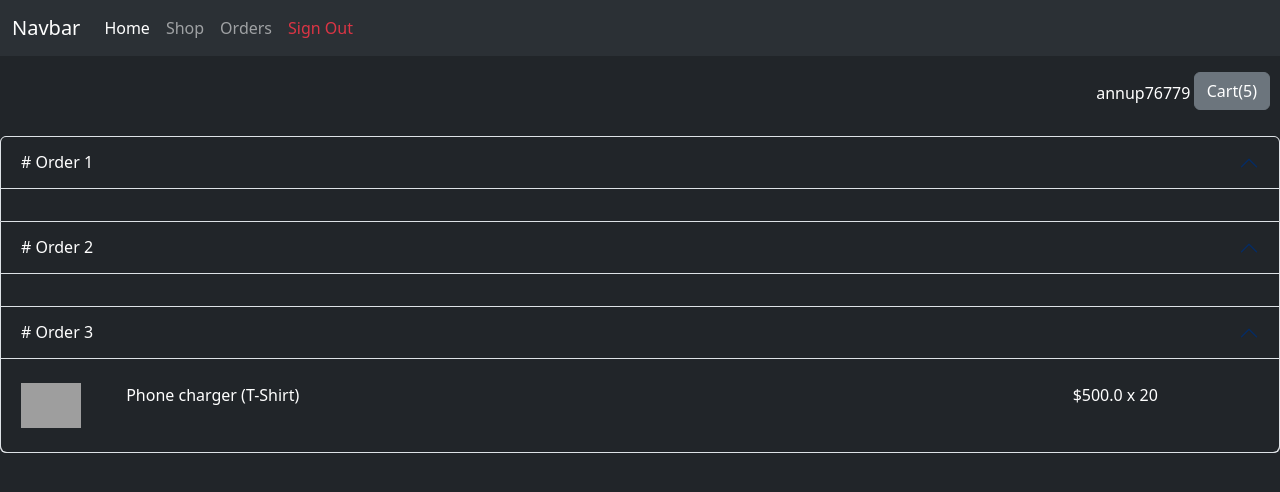
After one commit to ZaraIkelua/ecommerce-website, a Django app: page /order in a window 1280 px wide. The commit adds this page. Shown: the top 492 px of the page. Run offline with Django 5.2, Linux system fonts and the light colour scheme; a user stored in the database is signed in; data comes from the database, SQL or seed files in the repository; both versions use the stored data as it was after the commit; grey boxes are pictures that could not be loaded.

Commit message:
webapplication completed

```diff
--- a/accounts/urls.py
+++ b/accounts/urls.py
@@ -4,4 +4,5 @@ from . import views
 urlpatterns = [
     path('signup/', views.signup, name='signup'),
     path('signin/', views.signin, name='signin'),
+    path("signout/", views.signout, name="signout")
 ]
--- a/general/models.py
+++ b/general/models.py
@@ -21,6 +21,7 @@ class Product(models.Model):
 class Order(models.Model):
     user = models.ForeignKey(User, on_delete=models.CASCADE)
     date_time = models.DateTimeField(auto_now=True)
+    transaction_id = models.UUIDField(null=True, auto_created=True)
 
 
 class OrderProduct(models.Model):
--- a/general/urls.py
+++ b/general/urls.py
@@ -13,4 +13,5 @@ urlpatterns = [
     path("delete_from_cart", views.delete_from_cart, name="delete_from_cart"),
     path("checkout", views.checkout, name="checkout"),
     path("final_order", views.final_order, name="final_order"),
+    path("order", views.order, name='order'),
 ]
--- a/general/views.py
+++ b/general/views.py
@@ -1,9 +1,11 @@
+from uuid import uuid4
 from django.contrib import messages
 from django.db.models import Q
 from django.http import JsonResponse
 from django.shortcuts import render, redirect
 
 from utils.auth import login_required
+from utils.models import OrderMapper
 from .models import Product, Cart, CartProduct, Order, OrderProduct
 
 
@@ -13,7 +15,7 @@ def homepage(request):
 
 
 def shop(request):
-    return render(request, "general/shop.html")
+    return render(request, "general/shop.html", {'search': True})
 
 
 def products_list(request):
@@ -86,8 +88,10 @@ def add_to_cart(request):
 @login_required
 def cart(request):
     carts = CartProduct.objects.filter(cart__user=request.user)
-    context = {"cart": carts}
-
+    search = request.GET.get('search', '')
+    if search and search.strip() != '':
+        carts = carts.filter(product__name__icontains=search)
+    context = {"cart": carts, 'search': True}
     return render(request, 'general/cart.html', context)
 
 
@@ -100,7 +104,6 @@ def delete_from_cart(request):
         messages.success(request, "Product removed successfully.")
         return redirect('cart')
     except Exception as error:
-        print(error)
         messages.error(request, "Failed to delete product from cart.")
         return redirect("cart")
 
@@ -118,7 +121,7 @@ def checkout(request):
 @login_required
 def final_order(request):
     try:
-        order = Order.objects.create(user=request.user)
+        order = Order.objects.create(user=request.user, transaction_id=uuid4())
         carts = CartProduct.objects.filter(cart__user=request.user)
         for cartproduct in carts:
             OrderProduct.objects.create(
@@ -131,8 +134,15 @@ def final_order(request):
             )
             cartproduct.delete()
 
+
         messages.success(request, "Order placed successfully!")
         return redirect('shop')
     except Exception as error:
         messages.error(request, str(error))
         return redirect('shop')
+
+
+def order(request):
+    orders = Order.objects.filter(user=request.user)
+    context = {'orders': [OrderMapper(order) for order in orders]}
+    return render(request, "general/order.html", context)
--- a/templates/accounts/signup.html
+++ b/templates/accounts/signup.html
@@ -33,7 +33,7 @@
                     <button type="submit" class="btn btn-primary my-3">Sign Up</button>
                 </form>
                 <span>Aready have an account
-                <a href="/account/signup">Sign in</a>
+                <a href="/account/signin">Sign in</a>
                 </span>
             </div>
             <div class="col-md-3"></div>
--- a/templates/general/base.html
+++ b/templates/general/base.html
@@ -6,7 +6,7 @@
 <head>
     <meta charset="utf-8">
     <meta name="viewport" content="width=device-width, initial-scale=1">
-    <title>Bootstrap demo</title>
+    <title>E-commerce Website</title>
     <link href="https://cdn.jsdelivr.net/npm/bootstrap@5.3.3/dist/css/bootstrap.min.css" rel="stylesheet"
         integrity="sha384-QWTKZyjpPEjISv5WaRU9OFeRpok6YctnYmDr5pNlyT2bRjXh0JMhjY6hW+ALEwIH" crossorigin="anonymous">
     <link rel="stylesheet" href="{% static 'style.css' %}">
@@ -33,16 +33,22 @@
                                 <a class="nav-link" href="{% url 'shop' %}">Shop</a>
                             </li>
                             <li class="nav-item">
-                                <a class="nav-link" href="#">Orders</a>
+                                <a class="nav-link" href="{% url 'order' %}">Orders</a>
                             </li>
                             <li class="nav-item">
-                                <a class="nav-link" href="#">Orders</a>
+                                {% if not request.user.is_authenticated %}
+                                <a class="nav-link" href="{% url 'signin' %}">Signin</a>
+                                {% else %}
+                                <a class="nav-link text-danger" href="{% url 'signout' %}">Sign Out</a>
+                                {% endif %}
                             </li>
                         </ul>
+                        {% if search %}
                         <form class="d-flex" role="search">
-                            <input class="form-control me-2" id="search_input_box" type="search" placeholder="Search" aria-label="Search">
+                            <input class="form-control me-2" name="search" id="search_input_box" type="search" placeholder="Search" aria-label="Search">
                             <button class="btn btn-outline-success" type="submit">Search</button>
                         </form>
+                        {% endif %}
                     </div>
                 </div>
             </nav>
@@ -61,6 +67,9 @@
                     {% endfor %}
                 </ul>
             {% endif %}
+
+            {% block body %}
+            {% endblock %}
         </div>
     </div>
 
@@ -95,14 +104,6 @@
             }
         }
 
-        function readQueryParam(key) {
-            // Create URLSearchParams object from the current URL's query string
-            const params = new URLSearchParams(window.location.search);
-
-            // Get the value of the specified key
-            return params.get(key);
-        }
-
         var currentPage = 1;
     </script>
 </body>
--- /dev/null
+++ b/templates/general/order.html
@@ -0,0 +1,31 @@
+{% include 'general/base.html' %} {% load static %} {% load discounted_price %}
+
+<div class="accordion">
+    {% for order in orders %}
+    <div class="accordion-item">
+        <h2 class="accordion-header">
+            <button class="accordion-button bg-dark text-white" type="button"
+                aria-expanded="true">
+                # Order {{order.order.id}}
+            </button>
+        </h2>
+        <div class="accordion-collapse collapse show bg-dark">
+            <div class="accordion-body">
+                {% for orderproduct in order.orderproduct %}
+                <div class="col-md-12 text-white my-2">
+                    <div class="row">
+                        <div class="col-md-1">
+                            <img src="{{orderproduct.product.image}}" style="max-height: 60px; max-width: 60px; cursor: pointer;">
+                        </div>
+                        <div class="col-md-9">
+                            {{orderproduct.product.name}} ({{orderproduct.product.category.name}})
+                        </div>
+                        <div class="col-md-2 text-right">${{orderproduct.final_price}} x {{orderproduct.quantity}}</div>
+                    </div>
+                </div>
+                {% endfor %}
+            </div>
+        </div>
+    </div>
+    {% endfor %}
+</div>
--- a/templates/general/product_details.html
+++ b/templates/general/product_details.html
@@ -3,7 +3,7 @@
 <div class="container product-details text-white">
     <div class="row">
         <div class="col-md-6" style="height: 600px;">
-            <img src="{{product.image}}" alt="Product Image" class="product-image" style="max-height:100%;">
+            <img src="{{product.image}}" alt="Product Image" class="product-image" style="max-height:100%; max-width: 100%;">
         </div>
         <div class="col-md-6">
             <h2 class="fw-bold">{{product.name}}</h2>
--- a/templates/general/shop.html
+++ b/templates/general/shop.html
@@ -1,10 +1,12 @@
 {% include 'general/base.html' %} {% load static %}
 
+{% block content %}
 <div class="container">
     <div class="row m-5" id="shop_data">
     </div>
+    <button type="button" class="btn btn-secondary" id="pagination" onclick="load_next_data(1);">Next</button>
 </div>
-
+{% endblock %}
 
 {% block javascript %}
 <script type="text/javascript" src="{% static 'shop.js' %}"></script>
--- /dev/null
+++ b/utils/models.py
@@ -0,0 +1,4 @@
+class OrderMapper:
+    def __init__(self, order):
+        self.order = order
+        self.orderproduct = order.orderproduct_set.all()
```
Also changed, not shown: accounts/views.py (+11 -1 lines), static/shop.js (+23 -3 lines), db.sqlite3, general/migrations/0006_order_transaction_id.py (added).
